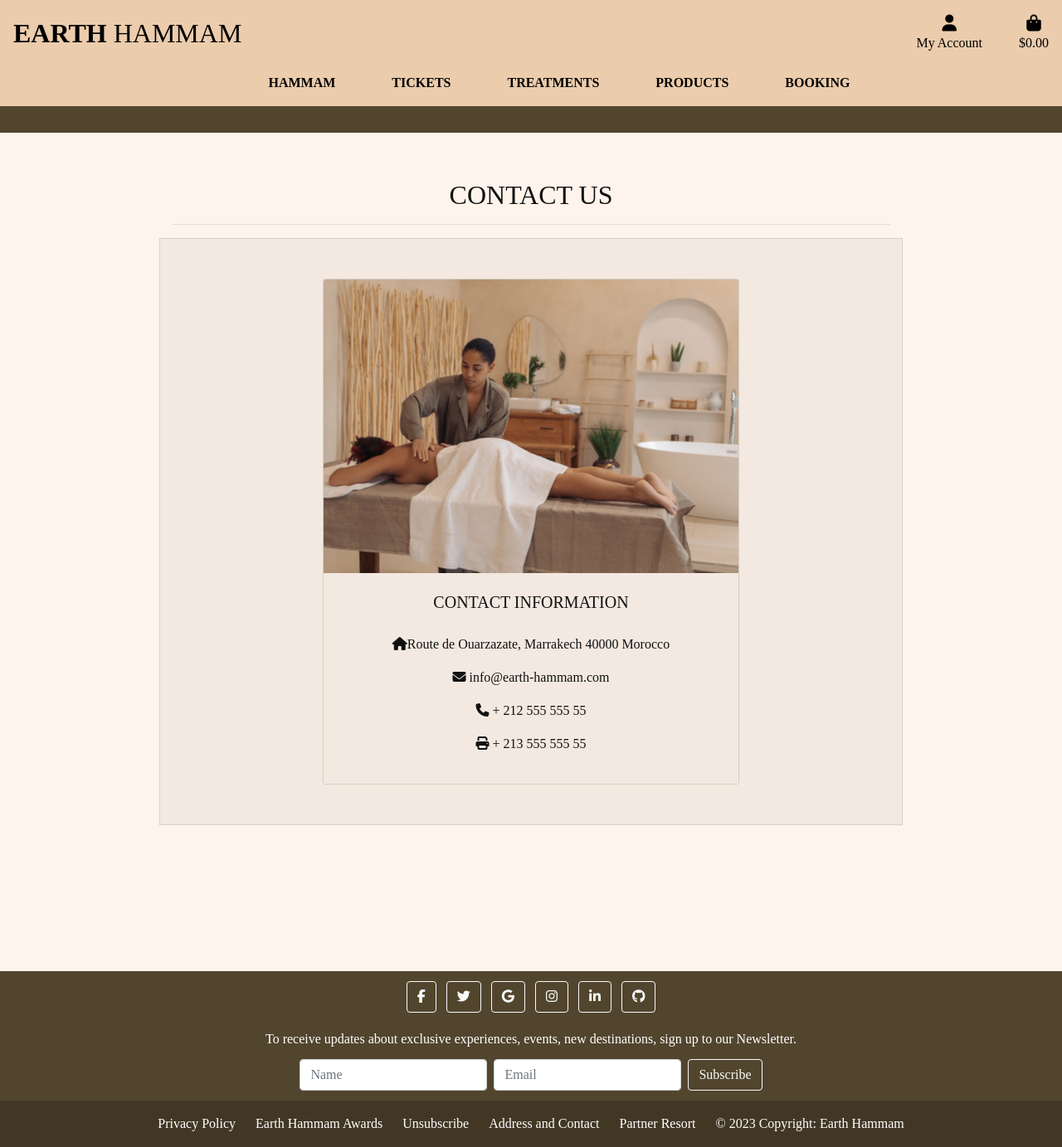
After one commit to DouniaBK/earth-hammam, a Django app: page /contact in a window 1280 px wide. The commit adds this page. Shown: the whole page at 83% size. Run offline with Django 3.2, Linux system fonts and the light colour scheme; parts of the project's set-up code (start-up, migrations or seed data) failed here and were passed over; some libraries are stand-ins or nearby versions; some web fonts are replaced.

Commit message:
add: contact information page and images

```diff
--- a/earth_hammam/settings.py
+++ b/earth_hammam/settings.py
@@ -215,7 +215,7 @@ CSRF_TRUSTED_ORIGINS = ['https://*.example.com',
 USE_I18N = True
 
 # Stripe
-FREE_DELIVERY_THRESHOLD = 50
+FREE_DELIVERY_THRESHOLD = 10
 STANDARD_DELIVERY_PERCENTAGE = 10
 STRIPE_CURRENCY = 'usd'
 STRIPE_PUBLIC_KEY = os.getenv('STRIPE_PUBLIC_KEY', '')
--- /dev/null
+++ b/home/templates/home/contact.html
@@ -0,0 +1,45 @@
+{% extends "base.html" %}
+{% load static %}
+
+
+{% block extra_meta %}
+<meta name="description" content="Contact Information and Address">
+<title> Contact Information and Address</title>
+{% endblock %}
+
+{% block content %}
+    <div class="main-content">
+            <div class="col text-center mt-3">
+                <h2 class="text-uppercase">Contact Us</h2>
+                <hr>
+            </div>
+
+            <div class="general-container">
+                <div class="col-md-12">
+                    <section class="hammam-section">
+
+                        <div class="row">
+
+                          <div class="hammam-offer card mb-3 bg-offwhite">
+                              <img src="{% static 'images/treatment-room.png' %}" class="card-img-top" alt="Wellness room for massages"/>
+                              <div class="card-body bg-offwhite">
+                                <div class="card-title text-center text-uppercase fw-bold mb-4">Contact Information</div>
+                                <p><i class="fas fa-home me-3"></i>Route de Ouarzazate, Marrakech 40000
+                                    Morocco</p>
+                                <p>
+                                  <i class="fas fa-envelope me-3"></i>
+                                  info@earth-hammam.com
+                                </p>
+                                <p><i class="fas fa-phone me-3"></i> + 212 555  555 55</p>
+                                <p><i class="fas fa-print me-3"></i> + 213 555 555 55</p>
+                            </div>
+                          </div>
+                        </section>
+                </div>
+            </div>
+    </div>
+
+        <!-- Footer goes here -->
+{% include 'includes/footer.html' %}
+
+{% endblock %}
--- a/home/urls.py
+++ b/home/urls.py
@@ -7,4 +7,5 @@ urlpatterns = [
     path('hammam', views.hammam, name='hammam'),
     path('privacypolicy', views.privacypolicy, name='privacypolicy'),
     path('certification', views.certification, name='certification'),
+    path('contact', views.contact, name='contact'),
 ]
--- a/home/views.py
+++ b/home/views.py
@@ -21,3 +21,7 @@ def privacypolicy(request):
 
 def certification(request):
     return render(request, 'home/certification.html')
+
+
+def contact(request):
+    return render(request, 'home/contact.html')
--- a/templates/includes/footer.html
+++ b/templates/includes/footer.html
@@ -81,6 +81,7 @@
                 <a href="{% url 'privacypolicy' %}" class="text-white mr-4">Privacy Policy</a>
                 <a href="{% url 'certification' %}" class="text-white mr-4">Earth Hammam Awards</a>
                 <a href="{% url 'unsubscribe' %}" class="text-white mr-4">Unsubscribe</a>
+                <a href="{% url 'contact' %}" class="text-white mr-4"> Address and Contact</a>
                 <a href="https://www.aman.com/resorts/amanjena"  rel="noopener" target="_blank" class="text-white mr-4">Partner Resort</a>
                 <div>
                     © {% now "Y" %} Copyright:
```
Also changed, not shown: booking/tests.py (+12 -0 lines), README.md, static/images/navbar-big.png (added), static/images/navbar-small.png (added), static/images/products.png (added), static/images/tickets.png (added), static/images/treatments.png (added).
